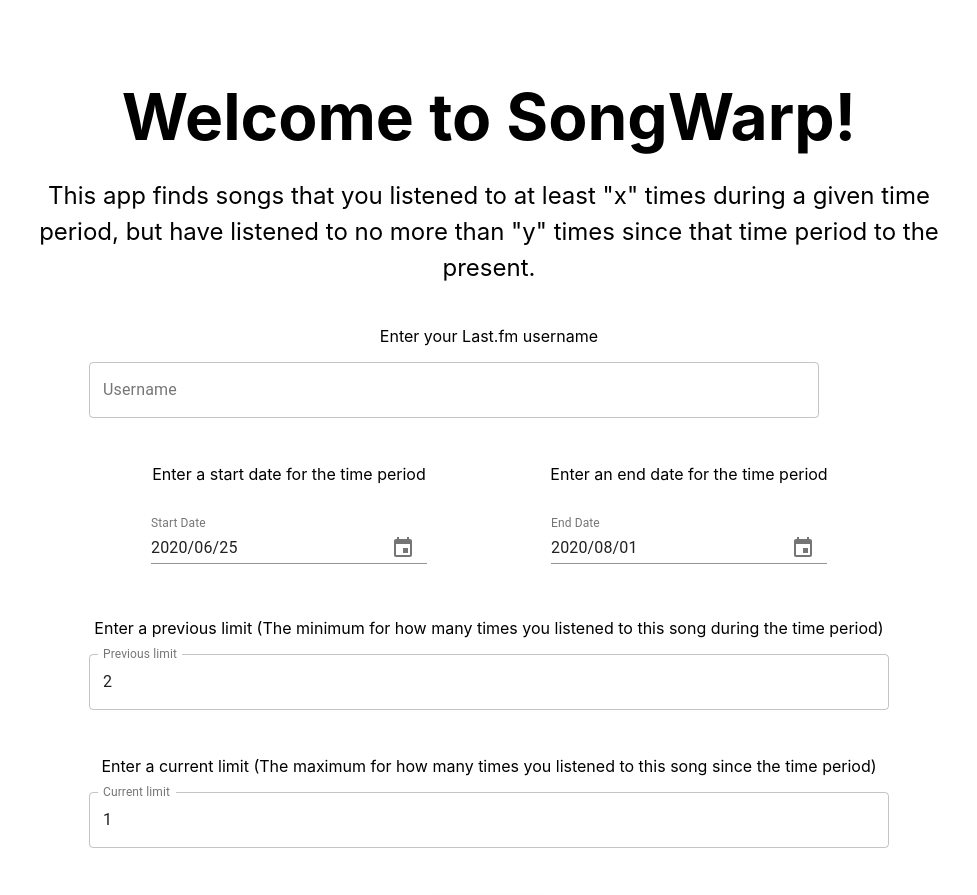
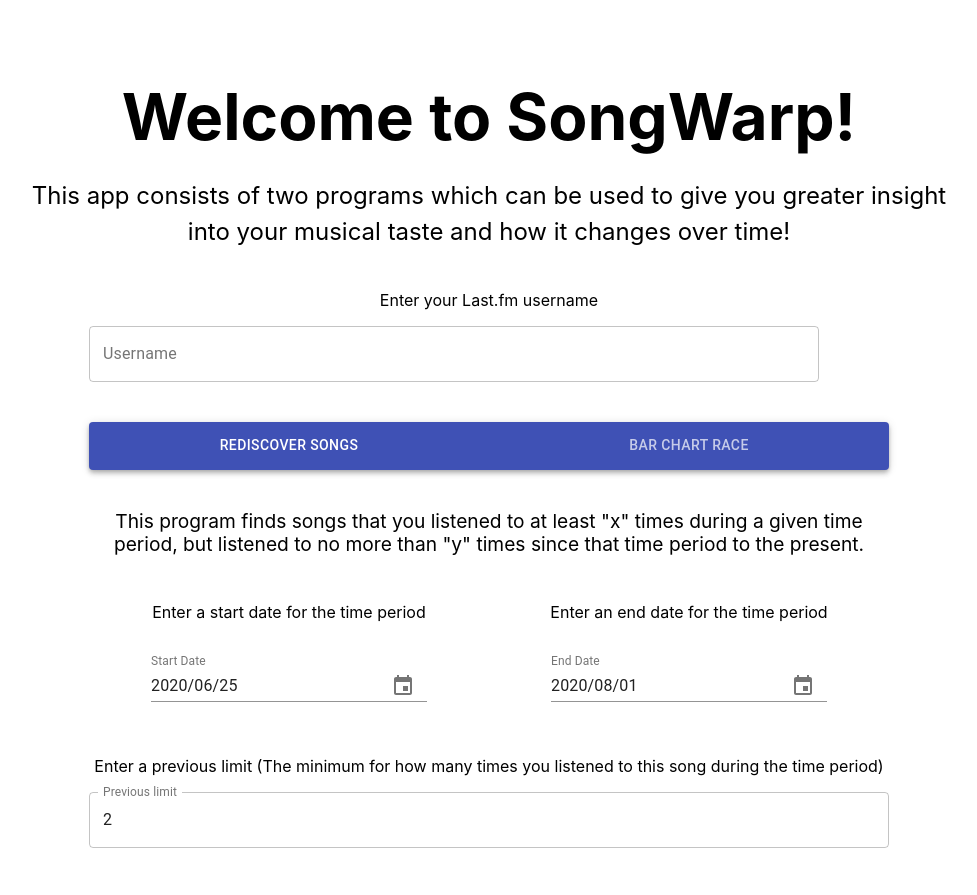
Before and after one commit to jlanesmith/SongWarp, a Next.js app: page / in a window 1280 px wide. Shown: the top 895 px of the page, without its empty margins (151-1128 px from the left). Built offline with nearby package versions, Linux system fonts and the light colour scheme.

Commit message:
Add UI for bar chart race

```diff
--- a/barChartRace.js
+++ b/pages/barChartRace.jsx
@@ -25,7 +25,7 @@ function addSong(newSong, dateNumber) {
 
 		// If the song already exists in the array, update the playcount
 		if ( (songs[i].name == newSong.name) && (songs[i].artist['#text'] == newSong.artist['#text']) ) {
-			songs[i].countArray[dateNumber] =songs[i].countArray[dateNumber-1] + parseInt(newSong.playcount, 10);
+			songs[i].countArray[dateNumber] =songs[i].countArray[dateNumber-1] + parseInt(newSong.playcount);
 			return;
 		}
 	}
--- a/pages/index.jsx
+++ b/pages/index.jsx
@@ -4,6 +4,9 @@
 
 import 'date-fns';
 import React from 'react';
+import AppBar from '@material-ui/core/AppBar';
+import Tabs from '@material-ui/core/Tabs';
+import Tab from '@material-ui/core/Tab';
 import Results from './results.jsx';
 import TextField from '@material-ui/core/TextField';
 import Button from '@material-ui/core/Button';
@@ -18,6 +21,7 @@ import { MuiPickersUtilsProvider, KeyboardDatePicker } from '@material-ui/picker
 export default function Home() {
 
   const [username, setUsername] = React.useState("");
+  const [tabValue, setTabValue] = React.useState(0);
   const [startDate, setStartDate] = React.useState(new Date('2020/06/25'));
   const [endDate, setEndDate] = React.useState(new Date('2020/08/01'));
   const [previousLimit, setPreviousLimit] = React.useState(2);
@@ -89,11 +93,11 @@ export default function Home() {
           Welcome to SongWarp!
         </h1>
         <p className="description">
-          This app finds songs that you listened to at least "x" times during a given time period,
-          but have listened to no more than "y" times since that time period to the present.
+          This app consists of two programs which can be used to give you greater insight into your musical taste and
+          how it changes over time!
         </p>
-        <Grid container className="formContainer">
-          <Grid item xs={12} className="inputContainer">
+        <div className="formContainer">
+          <div className="inputContainer">
             <p>Enter your Last.fm username</p>
             <TextField
               value={username}
@@ -106,13 +110,34 @@ export default function Home() {
               label="Username"
               variant="outlined"
             />
-            <div className={"iconContainer"}>
+            <div className="iconContainer">
               {checkUserState === 1 && <CircularProgress className="circularProgress"/>}
               {checkUserState === 2 && <CheckIcon className="checkIcon"/>}
               {checkUserState === 3 && <ExIcon className="closeIcon"/>}
             </div>
             {userErrorMessage.length > 0 && <Alert className="errorMessage" severity="error">{userErrorMessage}</Alert>}
-          </Grid>
+          </div>
+          <AppBar position="static" className="tabs">
+            <Tabs
+              value={tabValue}
+              onChange={(event, newValue) => {setTabValue(newValue)}}
+              variant="fullWidth"
+              TabIndicatorProps = {{
+                style: {
+                  visibility: "hidden"
+                }
+              }}
+            >
+              <Tab label="Rediscover songs" />
+              <Tab label="Bar chart race" />
+            </Tabs>
+          </AppBar>
+          <div hidden={tabValue !== 0}>
+            <p className="programDescription">
+              This program finds songs that you listened to at least "x" times during a given time period,
+              but listened to no more than "y" times since that time period to the present.
+            </p>
+            <Grid container>
               <Grid item xs={12} md={6} className="inputContainer">
                 <p>Enter a start date for the time period</p>
                 <MuiPickersUtilsProvider utils={DateFnsUtils}>
@@ -139,7 +164,8 @@ export default function Home() {
                   />
                 </MuiPickersUtilsProvider>
               </Grid>
-          <Grid item xs={12} className="inputContainer">
+            </Grid>
+            <div className="inputContainer">
               <p>Enter a previous limit (The minimum for how many times you listened to this song during the time period)</p>
               <TextField
                 value={previousLimit}
@@ -149,8 +175,8 @@ export default function Home() {
                 variant="outlined"
                 type="number"
               />
-          </Grid>
-          <Grid item xs={12} className="inputContainer">
+            </div>
+            <div className="inputContainer">
               <p>Enter a current limit (The maximum for how many times you listened to this song since the time period)</p>
               <TextField
                 value={currentLimit}
@@ -160,8 +186,8 @@ export default function Home() {
                 variant="outlined"
                 type="number"
               />
-          </Grid>
-        </Grid>
+            </div>
+            <div className="buttonContainer">
               {invalidParametersMessage.length > 0 &&
                 <Alert className="errorMessage" severity="error">{invalidParametersMessage}</Alert>
               }
@@ -178,6 +204,18 @@ export default function Home() {
                   runAgain={goTime}
                 />
               }
+            </div>
+          </div>
+          <div hidden={tabValue !== 1}>
+            <p className="programDescription">
+              This program generates a CSV file which, along with <a target="_blank" href="https://app.flourish.studio/register">Flourish</a>, can generate
+              a bar chart race to show your #1 most scrobbled song over time.
+            </p>
+            <Button className="button" onClick={clickGo} variant="contained" color="primary" size="large">
+              <p className="buttonText">Download CSV</p>
+            </Button>
+          </div>
+        </div>
       </main>
       <footer>
          Made by Jonathan Lane-Smith
--- a/pages/results.jsx
+++ b/pages/results.jsx
@@ -260,7 +260,7 @@ export default function Results(props) {
 
 
   return (
-    <div className="resultContainer">
+    <div>
       {errorMessage.length > 0 ? (
         <Alert className="errorMessage" severity="error">{errorMessage}</Alert>
       ) : (
--- a/styles/global.css
+++ b/styles/global.css
@@ -49,11 +49,6 @@ body {
     align-items: center;
   }
 
-  a {
-    color: inherit;
-    text-decoration: none;
-  }
-
   .title a {
     color: #0070f3;
     text-decoration: none;
@@ -96,6 +91,8 @@ body {
 
   .formContainer {
     max-width: 800px;
+    width: 100%;
+    text-align: center;
   }
 
   .usernameInput {
@@ -104,8 +101,27 @@ body {
   }
 
   .inputContainer {
-    padding-bottom: 30px;
-    text-align: center;
+    display: flow-root;
+    margin-bottom: 30px !important;
+  }
+
+  .tabs {
+    margin-top: 40px;
+    border-radius: 4px;
+  }
+
+  .programDescription {
+    margin: 40px 0 30px 0;
+    line-height: 1.2;
+    font-size: 1.2rem;
+  }
+
+  a:visited {
+    color: blue;
+  }
+
+  a:hover {
+      color: red;
   }
 
   .input {
@@ -120,11 +136,6 @@ body {
 
   .buttonText {
     color: white;
-  }
-
-  .resultContainer {
-    width: 75%;
-    text-align: center;
   }
 
   .iconContainer {
```
Lines whose indentation alone changed are shown as unchanged.
